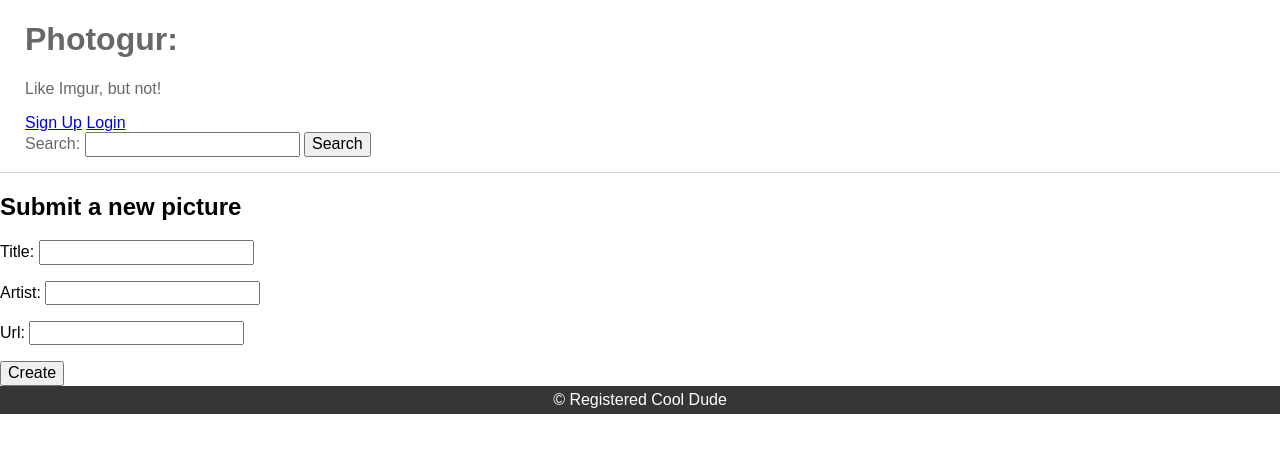
After one commit to BrodyCur/photogur, a Django app: page /pictures/new in a window 1280 px wide. The commit adds this page. Shown: the top 453 px of the page. Run offline with Django 3.2, Linux system fonts and the light colour scheme.

Commit message:
Added new picture functionality. Only logged in users are able to add new pictures.

```diff
--- a/photogur/photogur/forms.py
+++ b/photogur/photogur/forms.py
@@ -1,5 +1,12 @@
-from django.forms import CharField, PasswordInput, Form
+from django.forms import CharField, PasswordInput, Form, ModelForm
+from photogur.models import Picture
+
 
 class LoginForm(Form):
   username = CharField(label="User Name", max_length=64)
   password = CharField(widget=PasswordInput())
+
+class PictureForm(ModelForm):
+  class Meta():
+    model = Picture
+    fields = ['title', 'artist', 'url']
--- a/photogur/photogur/templates/base.html
+++ b/photogur/photogur/templates/base.html
@@ -15,11 +15,11 @@
     <p>Like Imgur, but not!</p>
     {% if request.user.is_authenticated %}
       <a href="{% url 'logout' %}">Logout</a>
+      <a href="{% url 'new_picture' %}">Submit a new picture</a>
     {% else %}
     <a href="{% url 'signup' %}">Sign Up</a>
     <a href="{% url 'login' %}">Login</a>
     {% endif %}
-
     <form class="search-bar" action="{% url 'picture_search' %}" method="get">
       <label for="picture-search">
         <span>Search:</span>
--- /dev/null
+++ b/photogur/photogur/templates/createpic.html
@@ -0,0 +1,9 @@
+{% extends 'base.html' %}
+{% block content %}
+<h2>Submit a new picture</h2>
+<form action="{% url 'new_picture' %}" method="POST">
+  {% csrf_token %}
+  {{ form.as_p }}
+  <button type="submit">Create</button>
+</form>
+{% endblock %}
--- a/photogur/photogur/templates/picture.html
+++ b/photogur/photogur/templates/picture.html
@@ -3,6 +3,7 @@
 {% block content %}
   <h2 class="photo-title">{{ picture.title }}</h2>
   <h3 class="photo-artist">By: {{ picture.artist }}</h3>
+  <h3>Submitted By: {{ picture.user }}</h3>
   <div class="photo-wrapper">
     <img src="{{ picture.url }}" alt="{{ picture.title }}" />
   </div>
--- a/photogur/photogur/urls.py
+++ b/photogur/photogur/urls.py
@@ -15,7 +15,7 @@ Including another URLconf
 """
 from django.contrib import admin
 from django.urls import path
-from photogur.views import pictures_page, picture_show, root, picture_search, create_comment, login_view, logout_view, signup
+from photogur.views import pictures_page, picture_show, root, picture_search, create_comment, login_view, logout_view, signup, new_picture
 
 urlpatterns = [
     path('', root),
@@ -26,5 +26,6 @@ urlpatterns = [
     path('comments/new', create_comment, name='create_comment'),
     path('login/', login_view, name='login'),
     path('logout/', logout_view, name='logout'),
-    path('signup/', signup, name='signup')
+    path('signup/', signup, name='signup'),
+    path('pictures/new', new_picture, name='new_picture')
 ]
--- a/photogur/photogur/views.py
+++ b/photogur/photogur/views.py
@@ -3,7 +3,7 @@ from django.urls import path
 from django.shortcuts import render, reverse, redirect
 from photogur.models import Picture, Comment
 from django.views.decorators.http import require_http_methods
-from photogur.forms import LoginForm
+from photogur.forms import LoginForm, PictureForm
 from django.contrib.auth import authenticate, login, logout
 from django.contrib.auth.forms import UserCreationForm
 
@@ -86,3 +86,18 @@ def signup(request):
 
   response = render(request, 'signup.html', {'form': form})
   return HttpResponse(response)
+
+def new_picture(request):
+  if request.method == 'POST':
+    form = PictureForm(request.POST)
+    if form.is_valid():
+      picture = form.save(commit=False)
+      picture.user = request.user
+      picture.save()
+      return redirect('picture_details', id=picture.id)
+  else:
+    form = PictureForm()
+  context = {
+    'form': form
+  }
+  return render(request, 'createpic.html', context)
```
